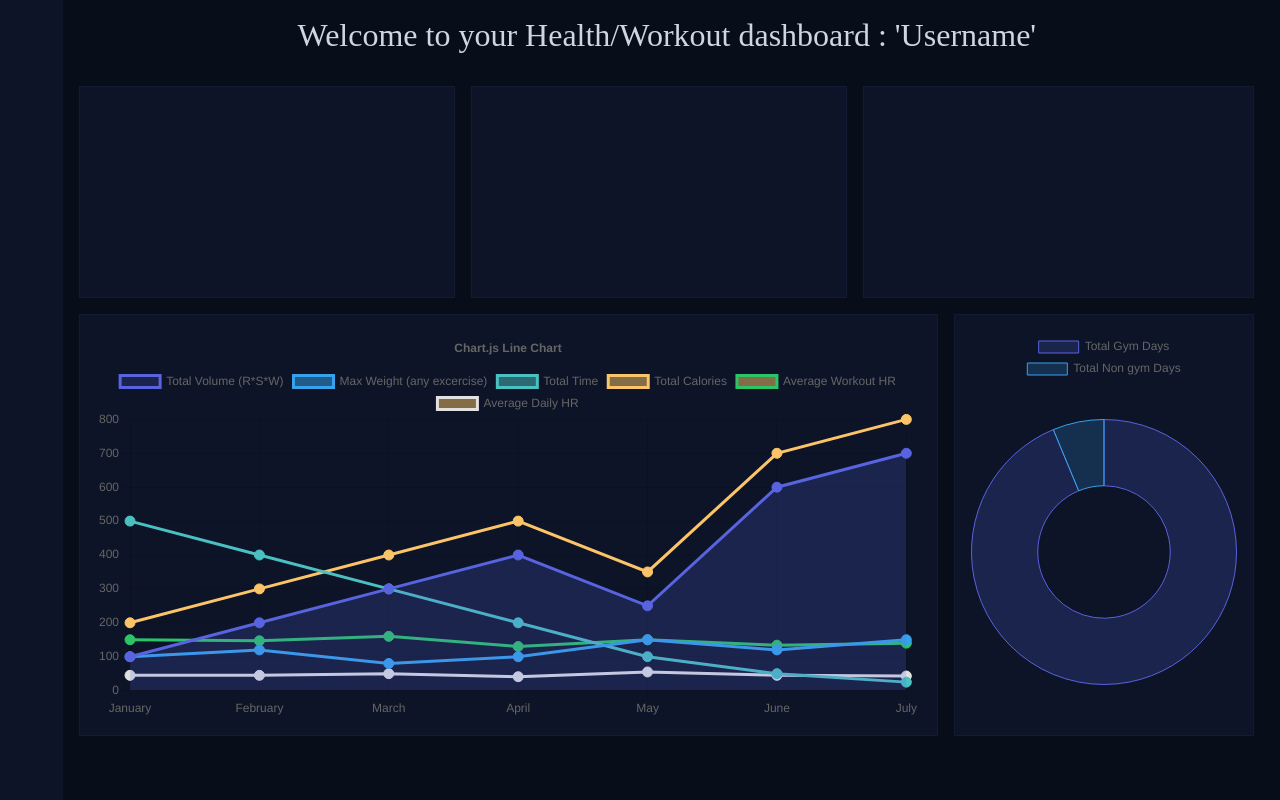
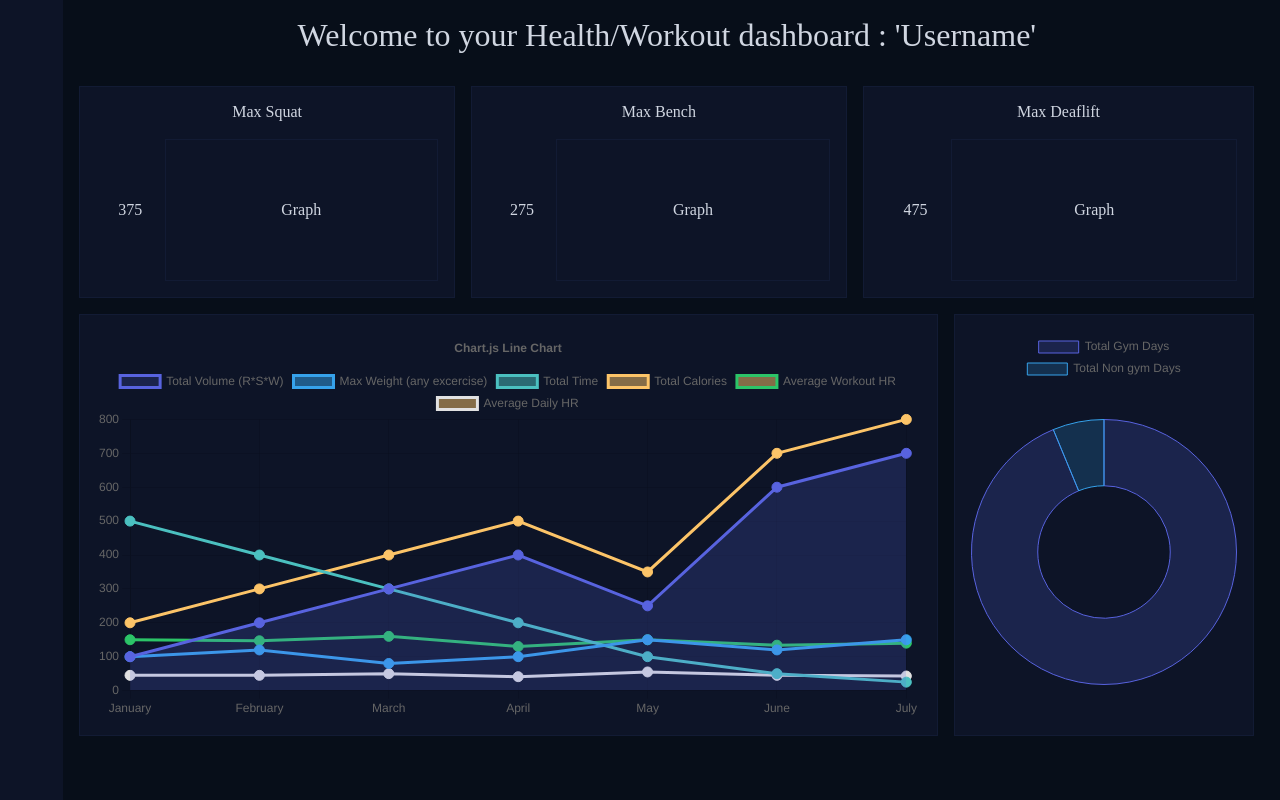
Before and after one commit to Outlain/Fitness, a React (Create React App) app: page / in a window 1280 px wide. Built offline with nearby package versions, Linux system fonts and the light colour scheme.

Commit message:
created basic overview page of website

```diff
--- a/src/App.css
+++ b/src/App.css
@@ -3,6 +3,17 @@
   margin: 0;
   box-sizing: border-box;
 }
+/*  MASTER CSS CLASSESS */
+.centering-flex {
+  display: flex;
+  justify-content: center;
+  align-items: center;
+}
+.text-white {
+  color: #d0d6e1;
+}
+/*  MASTER CSS CLASSESS */
+
 body {
   height: 100vh;
   width: 100vw;
@@ -113,3 +124,27 @@ body {
   grid-column: 1/5;
   grid-row: 4;
 }
+.main-page-three-top {
+  height: 20%;
+  width: 100%;
+  /* background-color: red; */
+  align-items: start;
+}
+.main-page-three-bottom {
+  height: 80%;
+  width: 100%;
+  /* background-color: blue; */
+  display: flex;
+}
+.main-page-three-master > span {
+  /* background-color: green; */
+  height: 100%;
+  width: 20%;
+}
+
+.main-page-three-master > span:nth-child(even) {
+  /* background-color: white; */
+  height: 100%;
+  width: 80%;
+  border: 0.1rem solid #121b34;
+}
--- a/src/components/Overview.js
+++ b/src/components/Overview.js
@@ -8,11 +8,29 @@ export const Overview = () => {
             <div className="sidebar"></div>
             <div className="main-page-wrapper">
                 <div className="main-page-top">Welcome to your Health/Workout dashboard : 'Username'</div>
-                <div className="main-page-middle-top-left"></div>
-                <div className="main-page-middle-top-middle"></div>
-                <div className="main-page-middle-top-right"></div>
-                <div className="main-page-middle-bottom-left"><MyLineChart/></div>
-                <div className="main-page-middle-bottom-right"><MyDoughnutChart/></div>
+                <div className="main-page-middle-top-left">
+                    <div className="main-page-three-top centering-flex text-white ">Max Squat</div>
+                    <div className="main-page-three-bottom main-page-three-master">
+                        <span className='centering-flex text-white '>375</span>
+                        <span className='centering-flex text-white '>Graph</span>
+                    </div>
+                </div>
+                <div className="main-page-middle-top-middle">
+                    <div className="main-page-three-top centering-flex text-white ">Max Bench</div>
+                    <div className="main-page-three-bottom main-page-three-master">
+                        <span className='centering-flex text-white '>275</span>
+                        <span className='centering-flex text-white '>Graph</span>
+                    </div>
+                </div>
+                <div className="main-page-middle-top-right">
+                    <div className="main-page-three-top centering-flex text-white ">Max Deaflift</div>
+                    <div className="main-page-three-bottom main-page-three-master">
+                        <span className='centering-flex text-white '>475</span>
+                        <span className='centering-flex text-white '>Graph</span>
+                    </div>
+                </div>
+                <div className="main-page-middle-bottom-left"><MyLineChart /></div>
+                <div className="main-page-middle-bottom-right"><MyDoughnutChart /></div>
                 <div className="main-page-bottom"></div>
             </div>
         </div>
```
